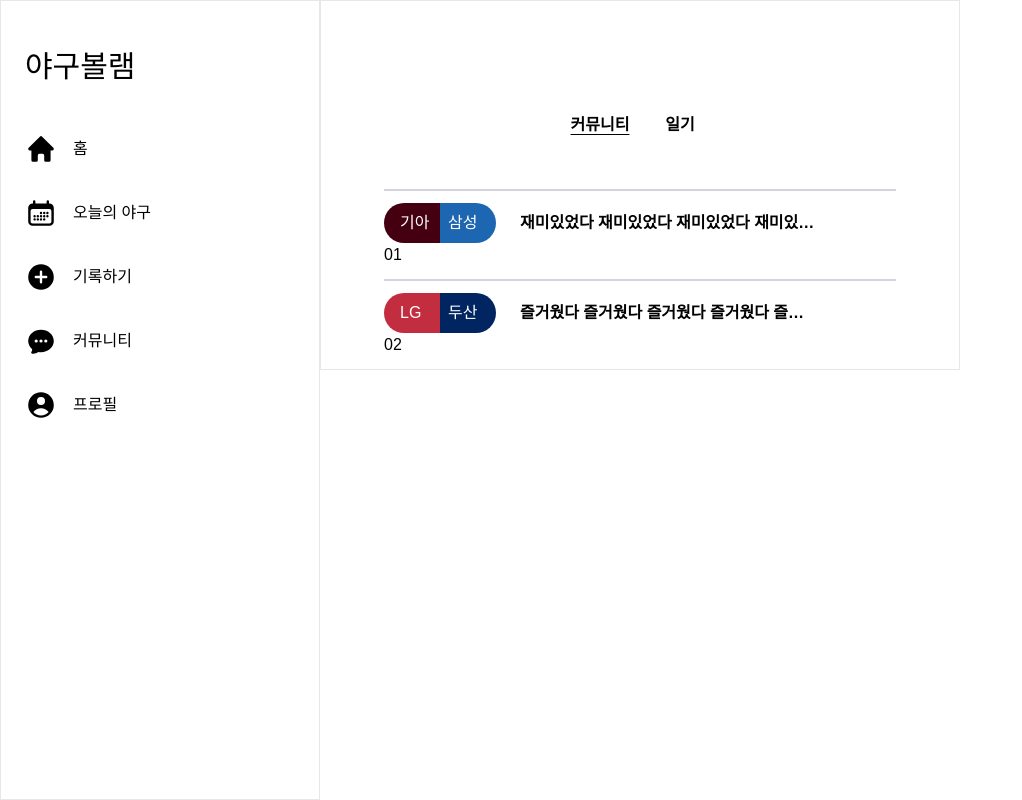
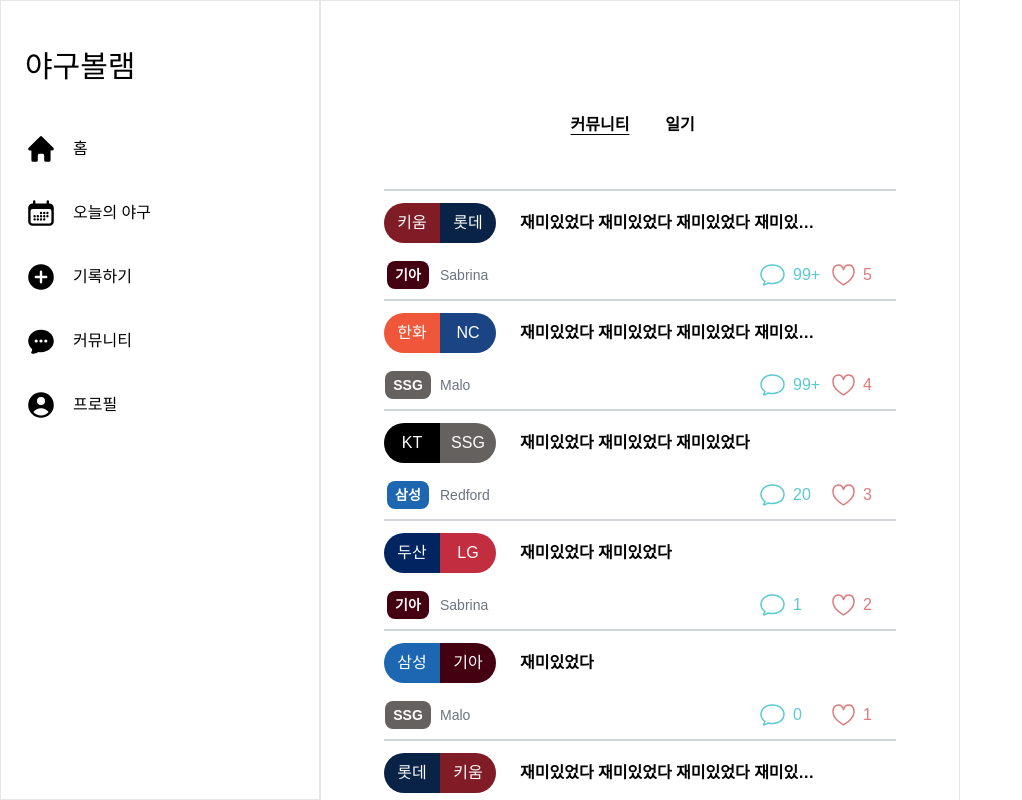
Before and after one commit to Baseball-Archive/client, a React (Vite) app: page /posts in a window 1280 px wide. Shown: the top 800 px of the page, without its empty margins (0-1022 px from the left). Built offline with nearby package versions, Linux system fonts and the light colour scheme; a web font is replaced by a local one.

Commit message:
⚡️ Post 컴포넌트 UI 적용
Community 컴포넌트 코드 수정

```diff
--- a/src/components/Community/Post.tsx
+++ b/src/components/Community/Post.tsx
@@ -1,3 +1,11 @@
+import Badge from "../common/Badge";
+
+const dummyUser = [
+  { id: 1, user_name: 'Sabrina', cheer_team: 'kia' },
+  { id: 2, user_name: 'Redford', cheer_team: 'samsung' },
+  { id: 3, user_name: 'Malo', cheer_team: 'ssg' },
+];
+
 type TeamScheme =
   | "kia"
   | "samsung"
@@ -47,53 +55,67 @@ const Post = ({ post }: Props) => {
     home_team_name,
     away_team_name,
     review_short,
+    user_id,
     comments,
-    likes
+    likes,
   } = post;
 
   const homeTeam = transformTeamName(home_team_name);
   const awayTeam = transformTeamName(away_team_name);
 
+  const user = dummyUser.find(user => user.id === user_id);
+  const cheerTeam = user ? user.cheer_team : "";
+  const userName = user ? user.user_name : "Unknown";
+
+  const displayComments = comments >= 100 ? "99+" : comments;
+  const displayLikes = likes >= 100 ? "99+" : likes;
+
   return (
-    <div className="ml-6 mr-6 mb-0 flex justify-center overflow-hidden bg-white">
+    <div className="ml-6 mr-6 flex justify-center overflow-hidden bg-white">
       <div className="w-full max-w-lg">
-        <div className="pt-3 pb-3 border-t-2 border-gray-300">
+        <div className="pt-3 border-t-2 border-gray-300">
           <div className="flex items-center">
             <div
-              className={`p-2 text-white w-14 h-10 ${homeTeam.style}`}
-              style={{
-                borderRadius: '9999px 0 0 9999px',
-                paddingLeft: '1rem',
-                minWidth: '3.5rem',
-              }}
+              className={`p-2 text-white w-14 h-10 ${homeTeam.style} text-center rounded-l-full`}
+              style={{ minWidth: '3.5rem' }}
             >
               {homeTeam.name}
             </div>
             <div
-              className={`p-2 text-white w-14 h-10 ${awayTeam.style}`}
-              style={{
-                borderRadius: '0 9999px 9999px 0',
-                paddingRight: '1rem',
-                minWidth: '3.5rem',
-              }}
+              className={`p-2 text-white w-14 h-10 ${awayTeam.style} text-center rounded-r-full`}
+              style={{ minWidth: '3.5rem' }}
             >
               {awayTeam.name}
             </div>
-            <div
-              className="pl-6 font-bold overflow-hidden w-80"
-              style={{
-                display: '-webkit-box',
-                WebkitBoxOrient: 'vertical',
-                WebkitLineClamp: 1,
-                textOverflow: 'ellipsis',
-              }}
-            >
+            <div className="pl-6 font-bold overflow-hidden w-80 text-ellipsis whitespace-nowrap">
               {review_short}
             </div>
           </div>
-          <div className="flex">
-            <div>{comments}</div>
-            <div>{likes}</div>
+          <div className="flex justify-between items-center mt-2">
+            <div className="flex items-center font-normal text-gray-500">
+              <div className="flex items-center justify-center" style={{ width: '3rem', height: '3rem' }}>
+                <Badge scheme={cheerTeam as TeamScheme} />
+              </div>
+              <div className="ml-2 text-sm">{userName}</div>
+            </div>
+            <div className="flex items-center space-x-2">
+              <div className="flex items-center w-16 h-10">
+                <svg xmlns="http://www.w3.org/2000/svg" width="25" height="22" fill="none">
+                  <path fill="#5ACAD2" d="m5.062 17.51.67.336a.75.75 0 0 0-.256-.962l-.414.625Zm-1.373 2.736-.67-.337.67.337Zm.661.7.335.672-.335-.671Zm3.943-1.962.209-.72a.75.75 0 0 0-.543.05l.334.67Zm14.957-8.706c0 4.59-4.128 8.529-10.75 8.529v1.5c7.185 0 12.25-4.369 12.25-10.029h-1.5ZM12.5 1.75c6.622 0 10.75 3.94 10.75 8.528h1.5C24.75 4.618 19.685.25 12.5.25v1.5ZM1.75 10.278C1.75 5.69 5.878 1.75 12.5 1.75V.25C5.315.25.25 4.619.25 10.278h1.5Zm3.726 6.606C3.099 15.31 1.75 12.926 1.75 10.278H.25c0 3.199 1.642 6.03 4.397 7.856l.829-1.25Zm-1.117 3.698 1.373-2.736-1.34-.673-1.373 2.736 1.34.673Zm-.343-.307a.273.273 0 0 1 .304.052.233.233 0 0 1 .04.255l-1.341-.673a1.268 1.268 0 0 0 .21 1.448 1.23 1.23 0 0 0 1.456.261l-.669-1.343Zm3.943-1.962-3.943 1.962.669 1.343 3.942-1.962-.668-1.343Zm4.541.494c-1.457 0-2.796-.194-3.998-.543l-.419 1.44c1.346.392 2.828.603 4.417.603v-1.5Z"/>
+                </svg>
+                <span className="text-[#5ACAD2] ml-2">
+                  {displayComments}
+                </span>
+              </div>
+              <div className="flex items-center w-16 h-10">
+                <svg xmlns="http://www.w3.org/2000/svg" width="23" height="22" fill="none">
+                  <path stroke="#DC7B7C" stroke-linejoin="round" stroke-width="1.5" d="M1.01 8.324c-.213-5.372 2.815-7.06 5.138-7.305C8.472.774 10.644 2.952 11.5 5.53c.856-2.579 3.012-4.67 5.352-4.512 2.339.157 5.351 1.933 5.137 7.305-.208 5.226-3.861 8.621-9.974 12.363a.988.988 0 0 1-1.03 0C4.872 16.945 1.219 13.55 1.01 8.324Z"/>
+                </svg>
+                <span className="text-[#DC7B7C] ml-2">
+                  {displayLikes}
+                </span>
+              </div>
+            </div>
           </div>
         </div>
       </div>
--- a/src/pages/Community/Community.tsx
+++ b/src/pages/Community/Community.tsx
@@ -1,5 +1,4 @@
 import Post, { PostType } from "../../components/Community/Post";
-import { useState, useEffect } from 'react';
 import { useLocation } from 'react-router-dom';
 
 const dummyPost: PostType[] = [
@@ -8,53 +7,126 @@ const dummyPost: PostType[] = [
     match_date: "2024.01.01",
     home_team_name: "kia",
     away_team_name: "samsung",
-    review_short: "재미있었다 재미있었다 재미있었다 재미있었다 재미있었다 ",
+    review_short: "재미있었다",
     user_id: 1,
+    likes: 0,
+    comments: 1,
+  },
+  {
+    id: 2,
+    match_date: "2024.01.02",
+    home_team_name: "lg",
+    away_team_name: "doosan",
+    review_short: "재미있었다 재미있었다",
+    user_id: 2,
+    likes: 1,
+    comments: 2,
+  },
+  {
+    id: 3,
+    match_date: "2024.01.03",
+    home_team_name: "ssg",
+    away_team_name: "kt",
+    review_short: "재미있었다 재미있었다 재미있었다",
+    user_id: 3,
+    likes: 20,
+    comments: 3,
+  },
+  {
+    id: 4,
+    match_date: "2024.01.04",
+    home_team_name: "nc",
+    away_team_name: "hanhwa",
+    review_short: "재미있었다 재미있었다 재미있었다 재미있었다",
+    user_id: 1,
+    likes: 300,
+    comments: 4,
+  },
+  {
+    id: 5,
+    match_date: "2024.01.05",
+    home_team_name: "lotte",
+    away_team_name: "kiwoom",
+    review_short: "재미있었다 재미있었다 재미있었다 재미있었다 재미있었다",
+    user_id: 2,
+    likes: 4000,
+    comments: 5,
+  },
+  {
+    id: 1,
+    match_date: "2024.01.01",
+    home_team_name: "samsung",
+    away_team_name: "kia",
+    review_short: "재미있었다",
+    user_id: 3,
     likes: 1,
     comments: 0,
   },
   {
     id: 2,
     match_date: "2024.01.02",
-    home_team_name: "lg",
-    away_team_name: "doosan",
-    review_short: "즐거웠다 즐거웠다 즐거웠다 즐거웠다 즐거웠다 즐거웠다 ",
+    home_team_name: "doosan",
+    away_team_name: "lg",
+    review_short: "재미있었다 재미있었다",
+    user_id: 1,
+    likes: 2,
+    comments: 1,
+  },
+  {
+    id: 3,
+    match_date: "2024.01.03",
+    home_team_name: "kt",
+    away_team_name: "ssg",
+    review_short: "재미있었다 재미있었다 재미있었다",
     user_id: 2,
-    likes: 2,
-    comments: 0,
+    likes: 3,
+    comments: 20,
   },
-]
+  {
+    id: 4,
+    match_date: "2024.01.04",
+    home_team_name: "hanhwa",
+    away_team_name: "nc",
+    review_short: "재미있었다 재미있었다 재미있었다 재미있었다",
+    user_id: 3,
+    likes: 4,
+    comments: 300,
+  },
+  {
+    id: 5,
+    match_date: "2024.01.05",
+    home_team_name: "kiwoom",
+    away_team_name: "lotte",
+    review_short: "재미있었다 재미있었다 재미있었다 재미있었다 재미있었다",
+    user_id: 1,
+    likes: 5,
+    comments: 4000,
+  },
+];
 
 const Community = () => {
   const location = useLocation();
-  const [currentPage, setCurrentPage] = useState('');
-
-  useEffect(() => {
-    if (location.pathname === '/posts') {
-      setCurrentPage('community');
-    } else if (location.pathname === '/archive') {
-      setCurrentPage('archive');
-    }
-  }, [location]);
+  const isCommunity = location.pathname === '/posts';
+  const isDiary = location.pathname === '/archive';
 
   return (
-    <div>
+    <div className="mb-24">
       <div className="m-10 flex justify-center">
-        <button className={`w-20 h-12 ${currentPage === 'community' ? 'underline underline-offset-4' : ''}`}>
+        <button className={`w-20 h-12 ${isCommunity ? 'underline underline-offset-4' : ''}`}>
           <span className="font-black">커뮤니티</span>
         </button>
-        <button className={`w-20 h-12 ${currentPage === 'diary' ? 'underline underline-offset-4' : ''}`}>
+        <button className={`w-20 h-12 ${isDiary ? 'underline underline-offset-4' : ''}`}>
           <span className="font-black">일기</span>
         </button>
       </div>
-      {
-        dummyPost.map((post) => (
+      <div>
+        {dummyPost.slice().reverse().map((post) => (
           <Post
             key={post.id}
             post={post}
           />
-        ))
-      }
+        ))}
+      </div>
     </div>
   );
 };
```
